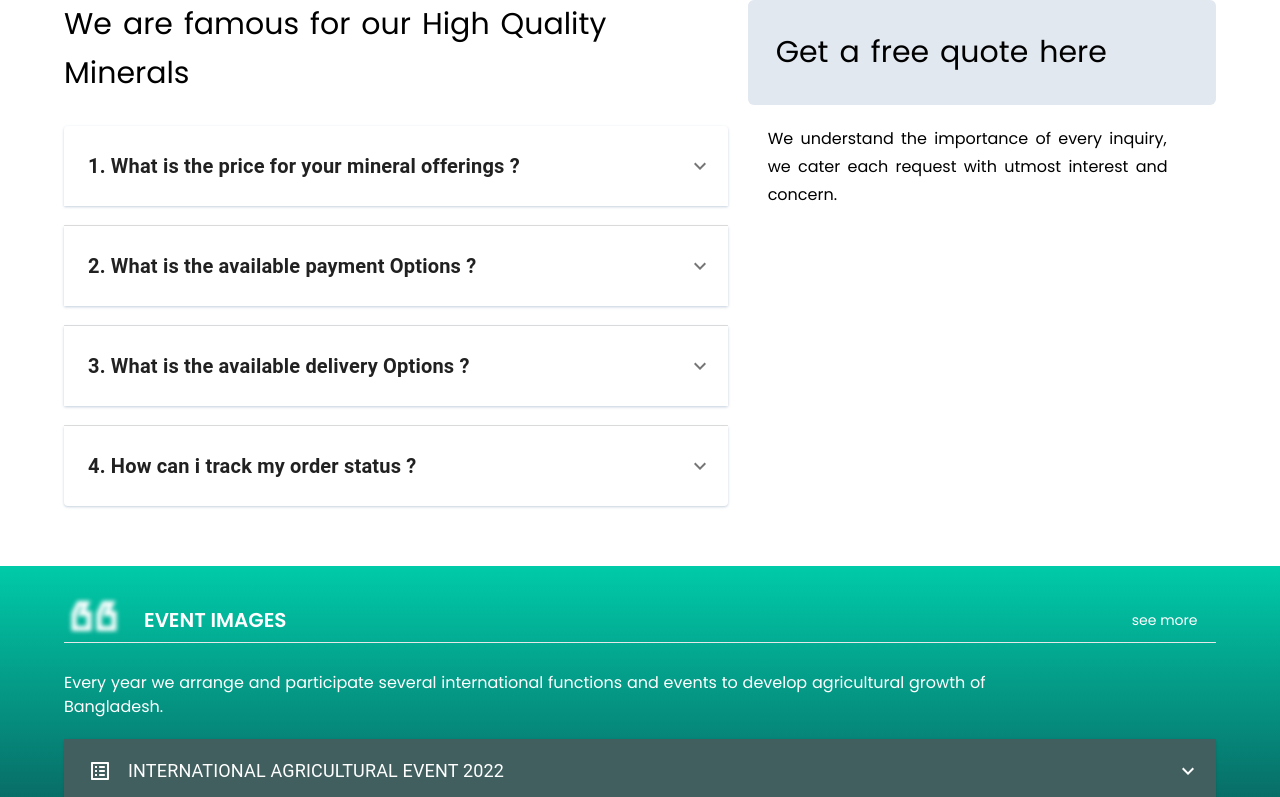
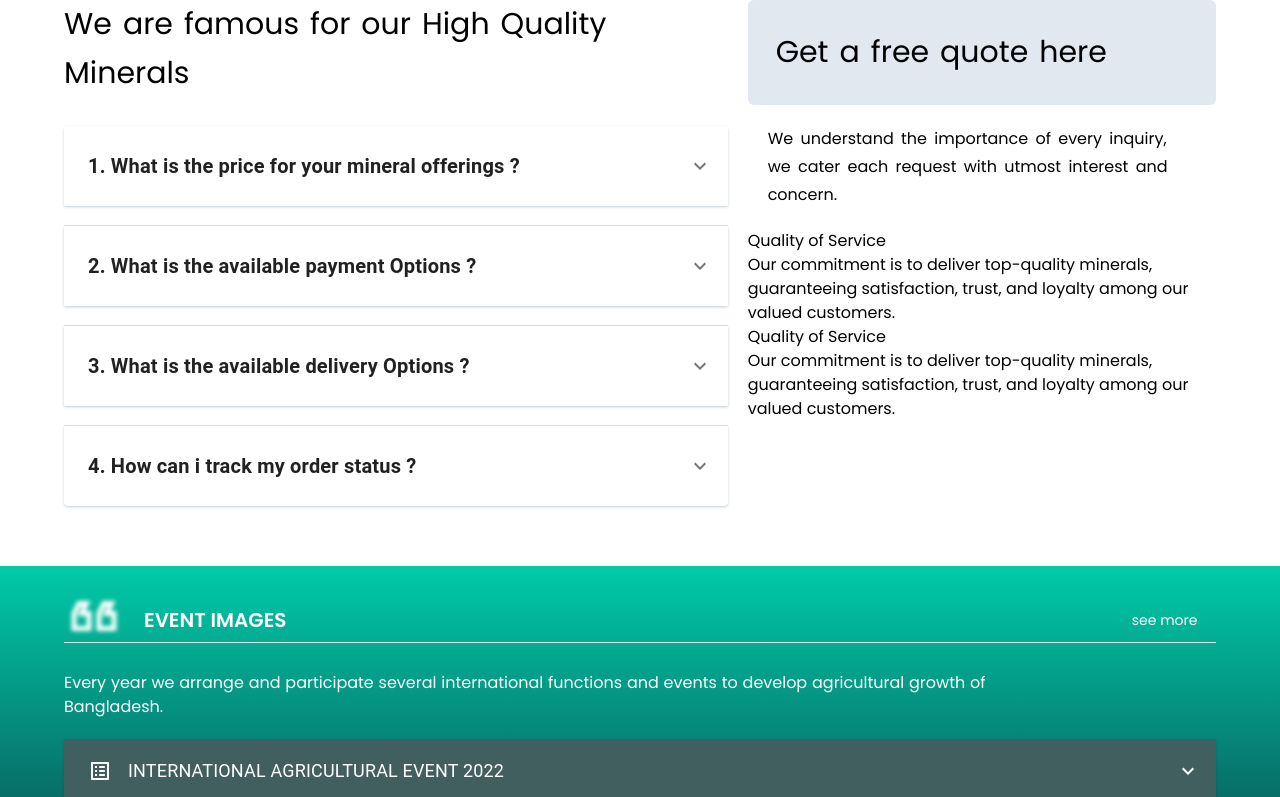
Before and after one commit to ibrahimk4111/arifsbd, a React (Vite) app: page / in a window 1280 px wide. Shown: the part 1416-2213 px from the top of the page. Built offline with nearby package versions, Linux system fonts and the light colour scheme.

Commit message:
progress bar

```diff
--- a/package.json
+++ b/package.json
@@ -18,6 +18,7 @@
     "framer-motion": "^10.16.5",
     "locomotive-scroll": "^4.1.4",
     "react": "^18.2.0",
+    "react-circular-progressbar": "^2.1.0",
     "react-dom": "^18.2.0",
     "react-locomotive-scroll": "^0.2.2",
     "react-router-dom": "^6.20.0",
--- a/src/components/WhyChooseUs/WhyChooseUs.jsx
+++ b/src/components/WhyChooseUs/WhyChooseUs.jsx
@@ -1,14 +1,19 @@
 import { CloseRounded, KeyboardArrowDown, ListAltRounded } from '@mui/icons-material'
 import { Accordion, AccordionDetails, AccordionSummary, Box, Container, IconButton, Typography } from '@mui/material'
 import React, { useState } from 'react'
+// import { CircularProgressbar } from 'react-circular-progressbar';
+// import 'react-circular-progressbar/dist/styles.css';
 
 const WhyChooseUs = () => {
+
     const [isVisible, setIsVisible] = useState(false)
     const [isVisible2, setIsVisible2] = useState(false)
     const [isVisible3, setIsVisible3] = useState(false)
     const [isVisible4, setIsVisible4] = useState(false)
+
     return (
         <Container className=' py-10 '>
+
             <div className=' grid lg:grid-cols-12 grid-cols-1 gap-5 py-5 '>
                 <div className='lg:col-span-7'>
                     <p className=' pb-7 lg:text-3xl text-4xl lg:[word-spacing:3px] lg:leading-relaxed leading-loosed'>
@@ -64,8 +69,21 @@ const WhyChooseUs = () => {
                     </section>
                 </div>
                 <div className=' lg:col-span-5' >
-                    <p className=' rounded-md p-7 lg:text-3xl text-4xl lg:[word-spacing:3px] lg:leading-relaxed leading-loosed bg-slate-200'>Get a free quote here</p>
-                    <p className=' text-base [word-spacing:3px] leading-7 p-5'>We understand the importance of every inquiry, we cater each request with utmost interest and concern. </p>
+                    <div>
+                        <p className=' rounded-md p-7 lg:text-3xl text-4xl lg:[word-spacing:3px] lg:leading-relaxed leading-loosed bg-slate-200'>Get a free quote here</p>
+                        <p className=' text-base [word-spacing:3px] leading-7 p-5'>We understand the importance of every inquiry, we cater each request with utmost interest and concern. </p>
+                    </div>
+                    <div>
+                        <div>
+                            <h2>Quality of Service</h2>
+                            <p>Our commitment is to deliver top-quality minerals, guaranteeing satisfaction, trust, and loyalty among our valued customers.</p>
+                        </div>
+                        <div>
+
+                            <h2>Quality of Service</h2>
+                            <p>Our commitment is to deliver top-quality minerals, guaranteeing satisfaction, trust, and loyalty among our valued customers.</p>
+                        </div>
+                    </div>
                 </div>
             </div>
         </Container>
```
Also changed, not shown: 2 other files (tests, documents, lock files or other folders).
